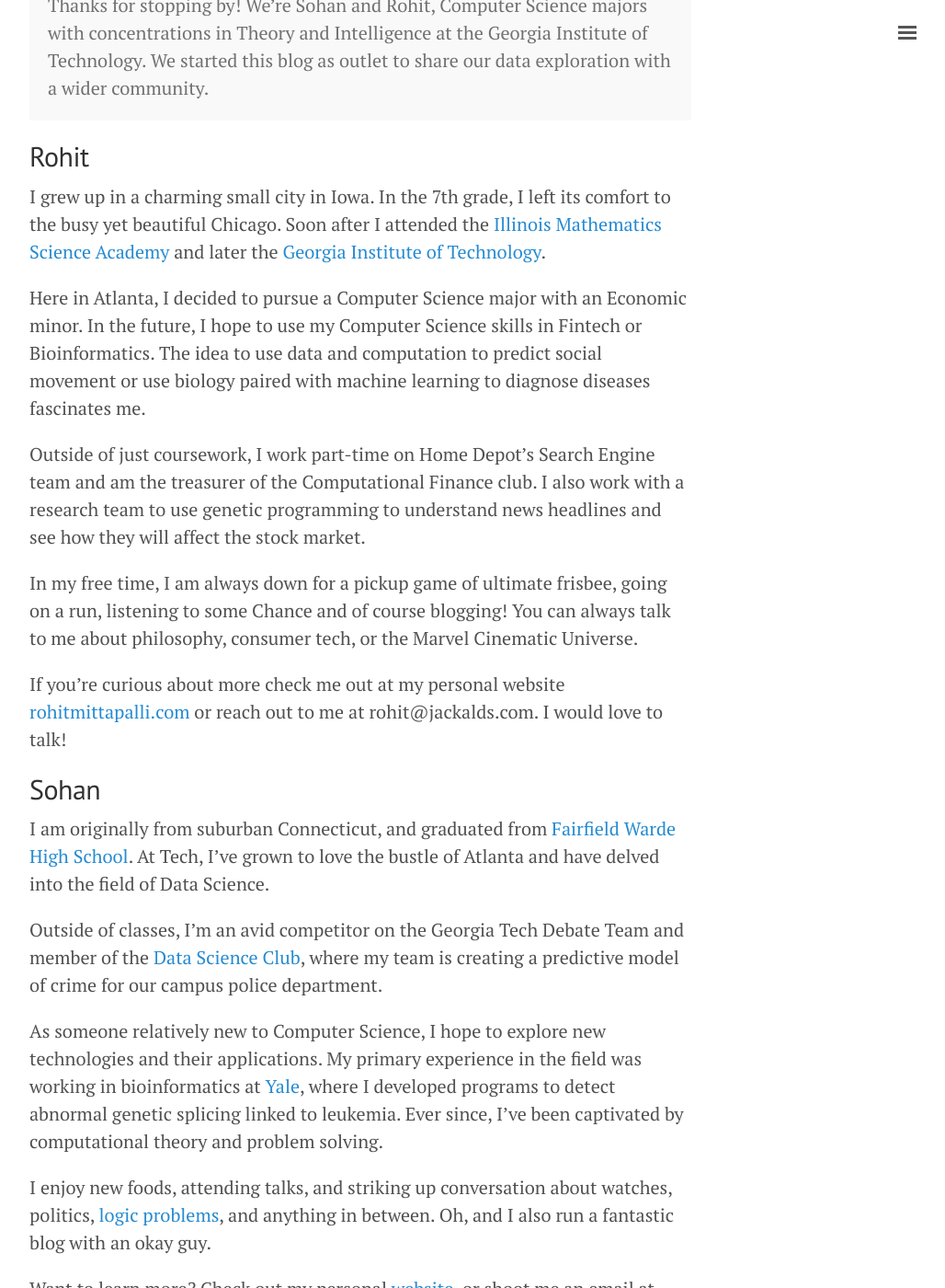
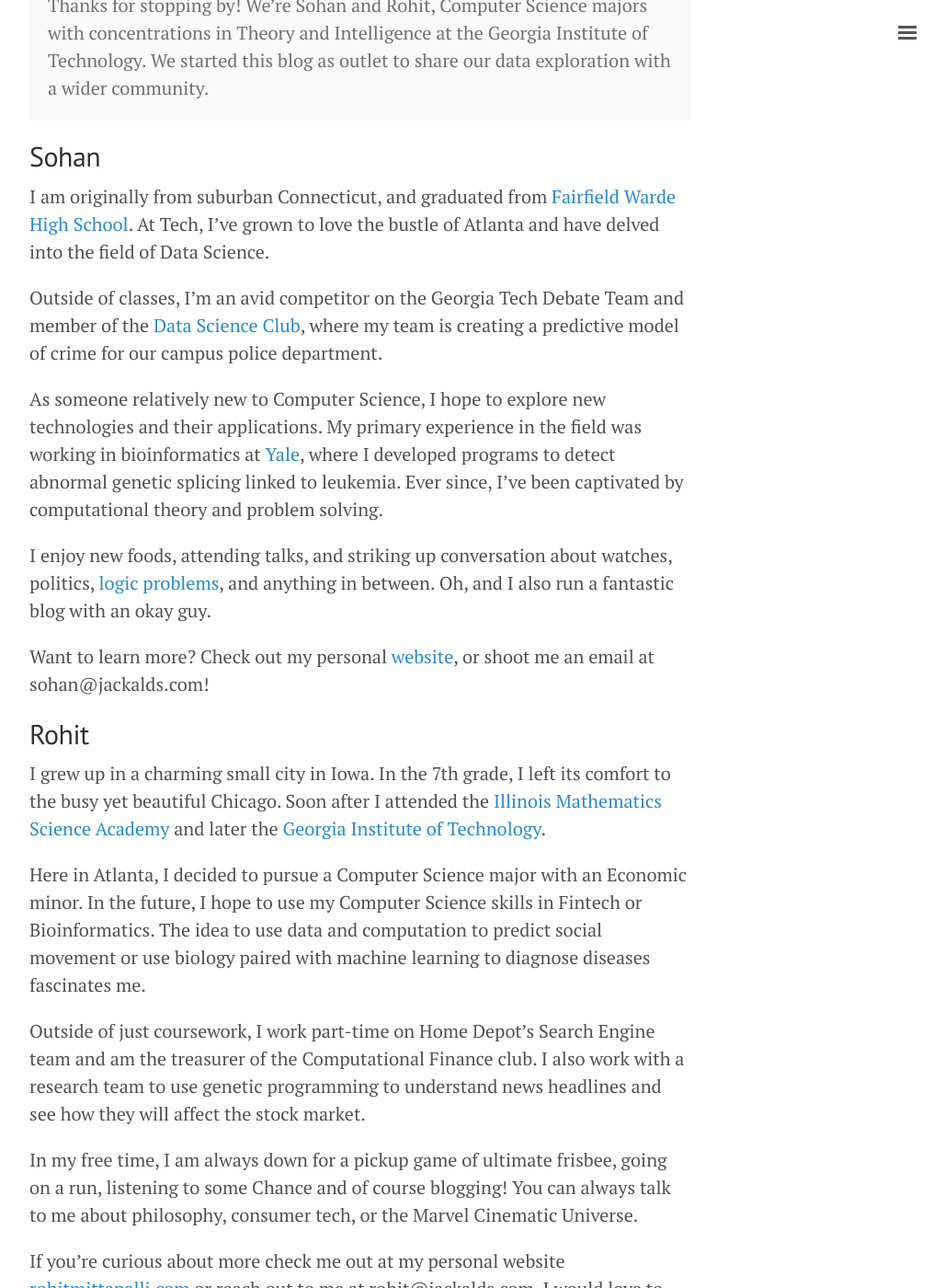
Before and after one commit to SohanChoudhury/JackalDS, a Jekyll site: the page built from about.md, in a window 1280 px wide and 1400 px high, scrolled down 221 px. Shown: the whole window at 92% size, without its empty margins (248-1276 px from the left). Built offline with Jekyll 4.4.1, drawn with Linux system fonts in a browser that asks for light colours; some of the changed lines change nothing that is shown; some of the changed text lies outside the part shown.

Commit message:
About Us Update Order

```diff
--- a/about.md
+++ b/about.md
@@ -6,6 +6,18 @@
 <p class="message">
   Thanks for stopping by! We’re Sohan and Rohit, Computer Science majors with concentrations in Theory and Intelligence at the Georgia Institute of Technology. We started this blog as outlet to share our data exploration with a wider community.
 </p>
+
+## Sohan
+
+I am originally from suburban Connecticut, and graduated from [Fairfield Warde High School](http://fairfieldschools.org/schools/fwhs/). At Tech, I’ve grown to love the bustle of Atlanta and have delved into the field of Data Science.
+
+Outside of classes, I’m an avid competitor on the Georgia Tech Debate Team and member of the [Data Science Club](http://datasciencegt.org), where my team is creating a predictive model of crime for our campus police department.
+
+As someone relatively new to Computer Science, I hope to explore new technologies and their applications. My primary experience in the field was working in bioinformatics at [Yale](http://sohanchoudhury.com/Yale/), where I developed programs to detect abnormal genetic splicing linked to leukemia. Ever since, I’ve been captivated by computational theory and problem solving.
+
+I enjoy new foods, attending talks, and striking up conversation about watches, politics, [logic problems](https://github.com/SohanChoudhury/APrisonerProblem), and anything in between. Oh, and I also run a fantastic blog with an okay guy.
+
+Want to learn more? Check out my personal [website](http://sohanchoudhury.com), or shoot me an email at sohan@jackalds.com!
 
 
 ## Rohit
@@ -21,18 +33,6 @@
 If you’re curious about more check me out at my personal website [rohitmittapalli.com](http://rohitmittapalli.com) or reach out to me at rohit@jackalds.com. I would love to talk!
 
 
-## Sohan
-
-I am originally from suburban Connecticut, and graduated from [Fairfield Warde High School](http://fairfieldschools.org/schools/fwhs/). At Tech, I’ve grown to love the bustle of Atlanta and have delved into the field of Data Science.
-
-Outside of classes, I’m an avid competitor on the Georgia Tech Debate Team and member of the [Data Science Club](http://datasciencegt.org), where my team is creating a predictive model of crime for our campus police department.
-
-As someone relatively new to Computer Science, I hope to explore new technologies and their applications. My primary experience in the field was working in bioinformatics at [Yale](http://sohanchoudhury.com/Yale/), where I developed programs to detect abnormal genetic splicing linked to leukemia. Ever since, I’ve been captivated by computational theory and problem solving.
-
-I enjoy new foods, attending talks, and striking up conversation about watches, politics, [logic problems](https://github.com/SohanChoudhury/APrisonerProblem), and anything in between. Oh, and I also run a fantastic blog with an okay guy.
-
-Want to learn more? Check out my personal [website](http://sohanchoudhury.com), or shoot me an email at sohan@jackalds.com!
-
 -----
 
 Now that you know a little bit about us, we would love to get to know you! Feel free to reach out to us individually or at mail@jackalds.com.
```
